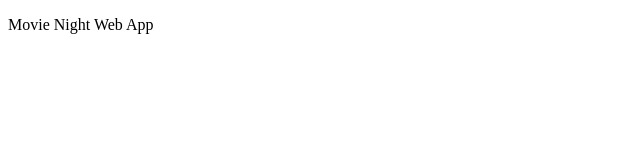
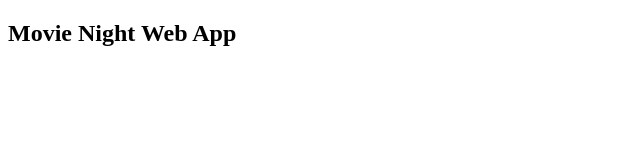
Before and after one commit to Mark-R-5388/movie-app, a website: page index.html in a window 1280 px wide. Shown: the whole page, without its empty margins (0-640 px from the left). Drawn offline with Linux system fonts and the light colour scheme.

Commit message:
fixed title again

```diff
--- a/index.html
+++ b/index.html
@@ -9,7 +9,7 @@
 	<body>
 		<header>
 			<!-- <img class="header-logo" src="" /> -->
-			<p>Movie Night Web App</p>
+			<h2>Movie Night Web App</h2>
 		</header>
 		<section class="top_ten_movies_section"></section>
 		<section class="top_action_movies_section"></section>
```
